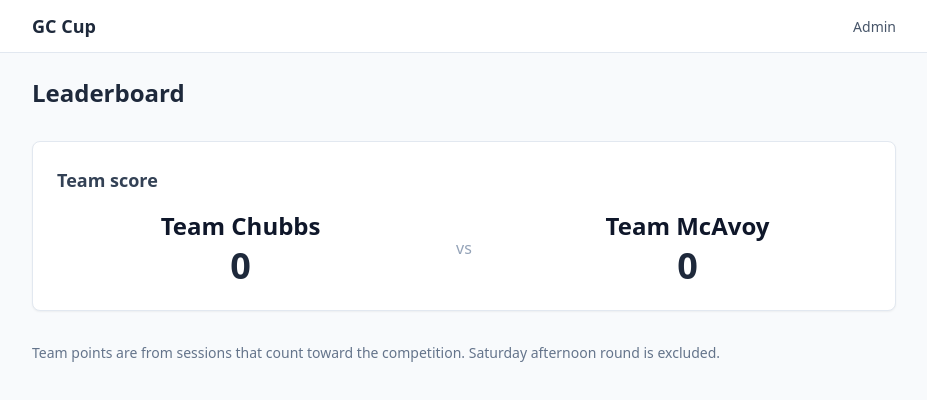
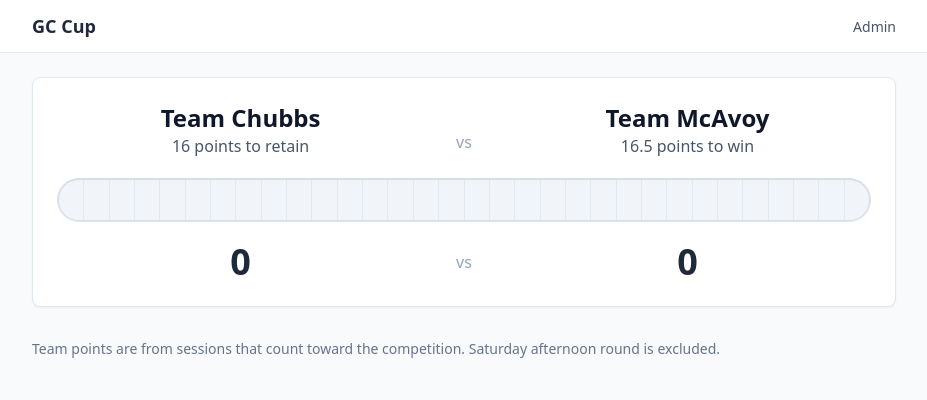
Before and after one commit to edwardmrae-ux/gc_cup, a Next.js app: page / in a window 1280 px wide. Shown: the top 400 px of the page, without its empty margins (176-1103 px from the left). Built offline with nearby package versions, Linux system fonts and the light colour scheme; no server answers; the database is empty.

Commit message:
add scoring visual

```diff
--- /dev/null
+++ b/app/TeamPointsScorecard.tsx
@@ -0,0 +1,85 @@
+/** Match card team colors — see MatchesSection.tsx */
+const CHUBBS_GREEN = "#1F5E3B";
+const MCAVOY_ORANGE = "#C65D1E";
+
+export interface TeamPointsScorecardProps {
+  teamChubbs: number;
+  teamMcAvoy: number;
+  maxPoints?: number;
+}
+
+function normalizeForBar(
+  teamChubbs: number,
+  teamMcAvoy: number,
+  maxPoints: number
+): { chubbs: number; mcavoy: number } {
+  const sum = teamChubbs + teamMcAvoy;
+  if (sum <= maxPoints || sum === 0) {
+    return { chubbs: teamChubbs, mcavoy: teamMcAvoy };
+  }
+  const scale = maxPoints / sum;
+  return { chubbs: teamChubbs * scale, mcavoy: teamMcAvoy * scale };
+}
+
+function cellFills(
+  index: number,
+  chubbs: number,
+  mcavoy: number,
+  maxPoints: number
+): { greenFraction: number; orangeFraction: number } {
+  const greenFraction = Math.max(0, Math.min(chubbs, index + 1) - index);
+  const orangeFraction = Math.max(
+    0,
+    Math.min(index + 1, maxPoints) - Math.max(index, maxPoints - mcavoy)
+  );
+  return { greenFraction, orangeFraction };
+}
+
+export function TeamPointsScorecard({
+  teamChubbs,
+  teamMcAvoy,
+  maxPoints = 32,
+}: TeamPointsScorecardProps) {
+  const { chubbs, mcavoy } = normalizeForBar(teamChubbs, teamMcAvoy, maxPoints);
+
+  const label = `Team points out of ${maxPoints}: Team Chubbs ${teamChubbs}, Team McAvoy ${teamMcAvoy}`;
+
+  return (
+    <div
+      className="w-full rounded-full bg-slate-200 p-0.5 shadow-[inset_0_1px_2px_rgba(0,0,0,0.06)]"
+      role="img"
+      aria-label={label}
+    >
+      <div className="flex h-10 w-full overflow-hidden rounded-full ring-1 ring-slate-300/60">
+        {Array.from({ length: maxPoints }, (_, i) => {
+          const { greenFraction, orangeFraction } = cellFills(i, chubbs, mcavoy, maxPoints);
+          return (
+            <div
+              key={i}
+              className="relative min-w-0 flex-1 bg-slate-100 border-r border-slate-300/40 last:border-r-0"
+            >
+              {greenFraction > 0 && (
+                <div
+                  className="absolute inset-y-0 left-0 z-[1]"
+                  style={{
+                    width: `${greenFraction * 100}%`,
+                    backgroundColor: CHUBBS_GREEN,
+                  }}
+                />
+              )}
+              {orangeFraction > 0 && (
+                <div
+                  className="absolute inset-y-0 right-0 z-[1]"
+                  style={{
+                    width: `${orangeFraction * 100}%`,
+                    backgroundColor: MCAVOY_ORANGE,
+                  }}
+                />
+              )}
+            </div>
+          );
+        })}
+      </div>
+    </div>
+  );
+}
--- a/app/page.tsx
+++ b/app/page.tsx
@@ -1,6 +1,7 @@
 import { getTeamTotals, getAllMatches, partitionMatchesBySessionAndStatus } from "@/lib/leaderboard";
 import { getActiveSessionLabel } from "@/lib/activeSessionLabel";
 import { MatchesSection } from "./MatchesSection";
+import { TeamPointsScorecard } from "./TeamPointsScorecard";
 
 export default async function LeaderboardPage() {
   const [totals, allMatches, { activeSessionId, activeSessionName }] = await Promise.all([
@@ -16,19 +17,34 @@ export default async function LeaderboardPage() {
 
   return (
     <div className="space-y-8">
-      <h1 className="text-2xl font-bold text-slate-800">Leaderboard</h1>
+
 
       <section className="border border-slate-200 rounded-lg bg-white p-6 shadow-sm">
-        <h2 className="text-lg font-semibold text-slate-700 mb-4">Team score</h2>
+        <div className="flex justify-between items-end gap-8">
+          <div className="text-center flex-1">
+            <p className="text-2xl font-bold text-slate-900">Team Chubbs</p>
+            <p className="text-1xl font-light text-slate-600">16 points to retain</p>
+          </div>
+          <div className="pb-1 text-slate-400 font-medium">vs</div>
+          <div className="text-center flex-1">
+            <p className="text-2xl font-bold text-slate-900">Team McAvoy</p>
+            <p className="text-1xl font-light text-slate-600">16.5 points to win</p>
+          </div>
+        </div>
+
+        <div className="my-5">
+          <TeamPointsScorecard teamChubbs={totals.teamChubbs} teamMcAvoy={totals.teamMcAvoy} />
+        </div>
+
         <div className="flex justify-between items-center gap-8">
           <div className="text-center flex-1">
-            <p className="text-2xl font-bold text-slate-900">Team Chubbs</p>
-            <p className="text-4xl font-bold text-slate-800 mt-1">{totals.teamChubbs}</p>
+            <p className="text-4xl font-bold text-slate-800">{totals.teamChubbs}</p>
           </div>
-          <div className="text-slate-400 font-medium">vs</div>
+          <div className="text-slate-400 font-medium" aria-hidden>
+            vs
+          </div>
           <div className="text-center flex-1">
-            <p className="text-2xl font-bold text-slate-900">Team McAvoy</p>
-            <p className="text-4xl font-bold text-slate-800 mt-1">{totals.teamMcAvoy}</p>
+            <p className="text-4xl font-bold text-slate-800">{totals.teamMcAvoy}</p>
           </div>
         </div>
       </section>
--- a/lib/leaderboard.ts
+++ b/lib/leaderboard.ts
@@ -267,9 +267,12 @@ export async function getInProgressMatches(): Promise<LiveMatch[]> {
       .select("player_id, side")
       .eq("match_id", m.id);
     const { data: players } = matchPlayers?.length
-      ? await supabase.from("players").select("id, name").in("id", matchPlayers.map((mp) => mp.player_id))
+      ? await supabase
+          .from("players")
+          .select("id, last_name")
+          .in("id", matchPlayers.map((mp) => mp.player_id))
       : { data: [] };
-    const playersById = new Map((players ?? []).map((p) => [p.id, p.name]));
+    const playersById = new Map((players ?? []).map((p) => [p.id, p.last_name]));
     const teamAIds = (matchPlayers ?? [])
       .filter((p) => p.side === "team_a")
       .map((p) => p.player_id);
@@ -451,9 +454,12 @@ export async function getAllMatches(): Promise<LiveMatch[]> {
       .filter((p) => p.side === "team_b")
       .map((p) => p.player_id);
     const { data: players } = matchPlayers?.length
-      ? await supabase.from("players").select("id, name").in("id", matchPlayers.map((mp) => mp.player_id))
+      ? await supabase
+          .from("players")
+          .select("id, last_name")
+          .in("id", matchPlayers.map((mp) => mp.player_id))
       : { data: [] };
-    const playersById = new Map((players ?? []).map((p) => [p.id, p.name]));
+    const playersById = new Map((players ?? []).map((p) => [p.id, p.last_name]));
 
     const { data: scores } = await supabase
       .from("hole_scores")
```
